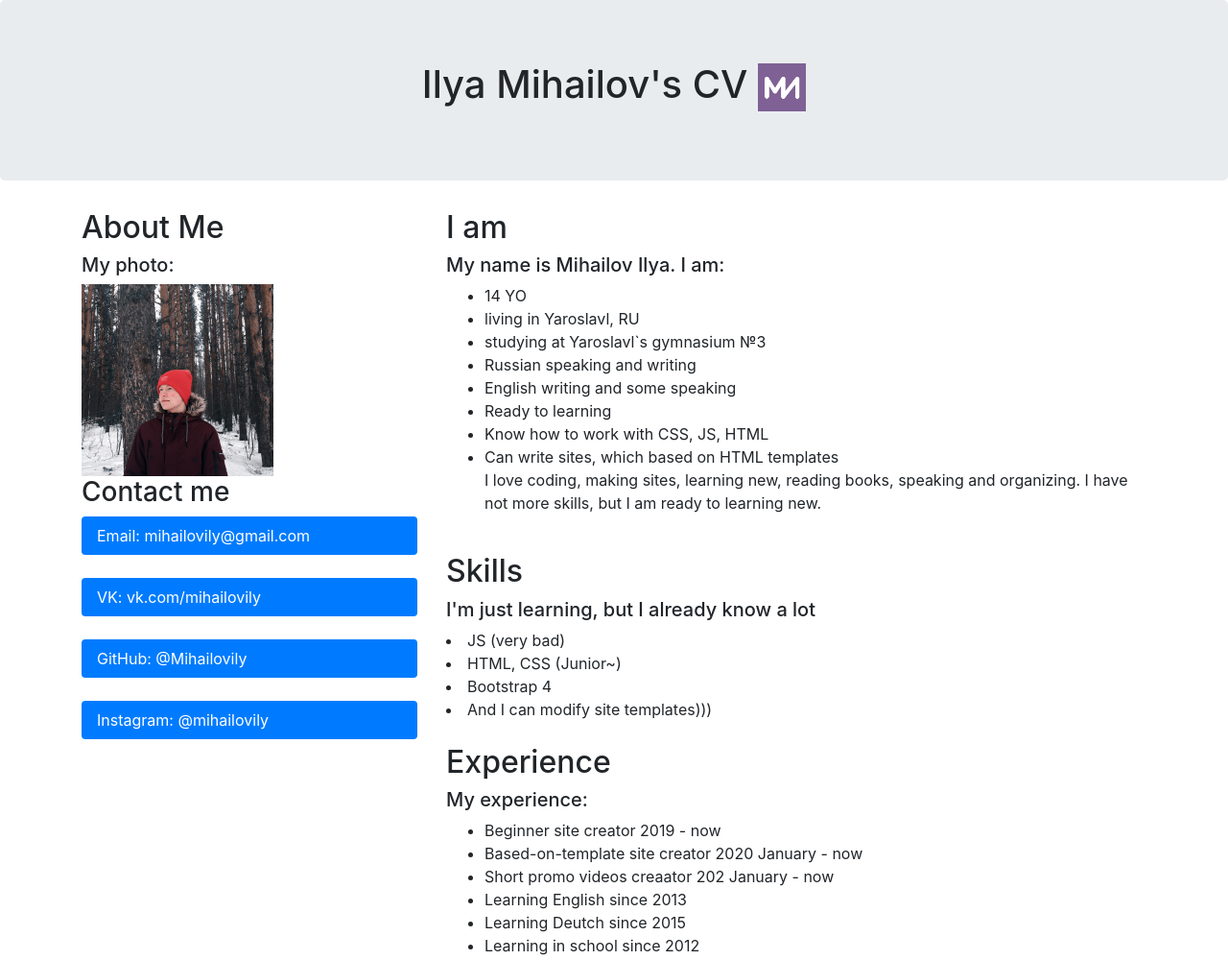
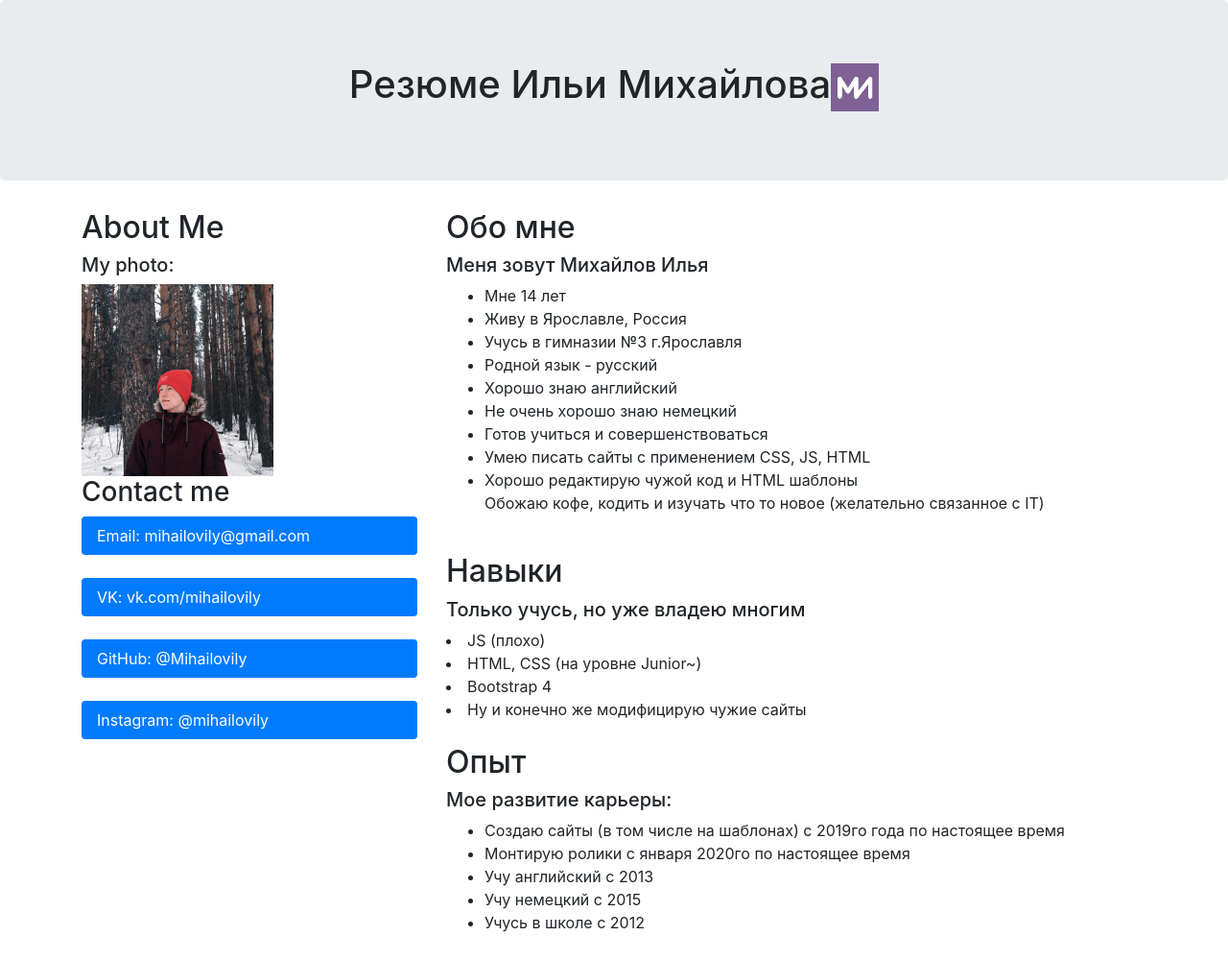
Before and after one commit to mihailovily/mihailovily.github.io, a plain HTML site: page index.html in a window 1280 px wide. Shown: the top 1000 px of the page at 96% size. Drawn offline with nearby package versions, Linux system fonts and the light colour scheme.

Commit message:
Настроил SEO и русский язык

```diff
--- a/index.html
+++ b/index.html
@@ -1,9 +1,12 @@
 <!DOCTYPE html>
-<html lang="en">
+<html lang="ru">
 <head>
     <title>mihailovily</title>
     <meta charset="utf-8">
     <meta name="viewport" content="width=device-width, initial-scale=1">
+    <meta name="Description" content="Привет! Меня зовут Михайлов Илья и я Web-разработчик ну и просто человек, который любит IT">
+    <meta name="author" content="mihailovily">
+    <meta name="Keywords" content="Михайлов Илья Программист Сайты Разработчик mihailovily Mihailov Ilya Ilia Mikhailov">
     <link rel="stylesheet" href="https://maxcdn.bootstrapcdn.com/bootstrap/4.4.1/css/bootstrap.min.css">
     <script src="https://ajax.googleapis.com/ajax/libs/jquery/3.4.1/jquery.min.js"></script>
     <script src="https://cdnjs.cloudflare.com/ajax/libs/popper.js/1.16.0/umd/popper.min.js"></script>
@@ -42,7 +45,7 @@
 
 <body>
     <div class="jumbotron text-center" style="margin-bottom:0">
-        <h1>Ilya Mihailov's CV <img src="logo.jpg" width="50px" height="50px"></h1>
+        <h1>Резюме Ильи Михайлова<img src="logo.jpg" width="50px" height="50px"></h1>
     </div>
     <div class="container" style="margin-top:30px">
         <div class="row">
@@ -68,43 +71,40 @@
                 <hr class="d-sm-none">
             </div>
             <div class="col-sm-8">
-                <h2>I am</h2>
-                <h5>My name is Mihailov Ilya. I am:</h5>
+                <h2>Обо мне</h2>
+                <h5>Меня зовут Михайлов Илья</h5>
                 <ul>
-                    <li> 14 YO <br>
-                    <li> living in Yaroslavl, RU </li>
-                    <li> studying at Yaroslavl`s gymnasium №3 </li>
-                    <li> Russian speaking and writing </li>
-                    <li> English writing and some speaking </li>
-                    <li> Ready to learning </li>
-                    <li> Know how to work with CSS, JS, HTML </li>
-                    <li> Can write sites, which based on HTML templates </li>
+                    <li> Мне 14 лет <br>
+                    <li> Живу в Ярославле, Россия </li>
+                    <li> Учусь в гимназии №3 г.Ярославля </li>
+                    <li> Родной язык - русский </li>
+                    <li> Хорошо знаю английский </li>
+                    <li> Не очень хорошо знаю немецкий </li>
+                    <li> Готов учиться и совершенствоваться </li>
+                    <li>Умею писать сайты с применением CSS, JS, HTML </li>
+                    <li> Хорошо редактирую чужой код и HTML шаблоны </li>
 
-                    I love coding, making sites, learning new, reading books, speaking and organizing. I have not more skills, but I am ready to learning new.
+                  Обожаю кофе, кодить и изучать что то новое (желательно связанное с IT)
                 </ul>
                 <br>
-                <h2>Skills</h2>
-                <h5>I'm just learning, but I already know a lot</h5>
+                <h2>Навыки</h2>
+                <h5>Только учусь, но уже владею многим</h5>
 
-                <li> JS (very bad)</li>
-                <li> HTML, CSS (Junior~) </li>
+                <li> JS (плохо)</li>
+                <li> HTML, CSS (на уровне Junior~) </li>
                 <li> Bootstrap 4 </li>
-                <li> And I can modify site templates))) </li>
+                <li> Ну и конечно же модифицирую чужие сайты </li>
 
 
                 <br>
-                <h2>Experience</h2>
-                <h5>My experience:</h5>
+                <h2>Опыт</h2>
+                <h5>Мое развитие карьеры:</h5>
                 <ul>
-                    <li> Beginner site creator 2019 - now</li>
-                    <li> Based-on-template site creator 2020 January - now</li>
-                    <li> Short promo videos creaator 202 January - now</li>
-                    <li> Learning English since 2013</li>
-                    <li> Learning Deutch since 2015</li>
-                    <li> Learning in school since 2012</li>
-
-
-
+                    <li> Создаю сайты (в том числе на шаблонах) с 2019го года по настоящее время</li>
+                    <li> Монтирую ролики с января 2020го  по настоящее время</li>
+                    <li> Учу английский с 2013</li>
+                    <li> Учу немецкий с 2015</li>
+                    <li> Учусь в школе с 2012</li>
                 </ul>
 
                 <br>
```
